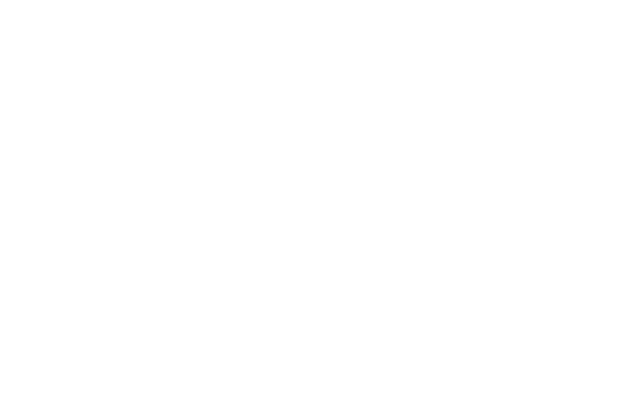
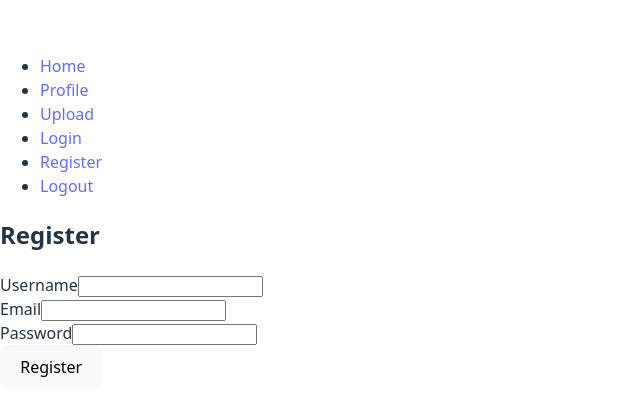
Before and after one commit to taifjalo/Web-sovelluskehitys, a React (Vite) app: page /register in a window 1280 px wide. Before the commit this address had no page. Shown: the part 187-602 px from the top of the page, without its empty margins (0-640 px from the left). Built offline with nearby package versions, Linux system fonts and the light colour scheme.

Commit message:
Login methods and Register methods also Fetching data are seccessfully done with forms.

```diff
--- a/src/App.jsx
+++ b/src/App.jsx
@@ -5,6 +5,7 @@ import Profile from './views/Profile';
 import Upload from './views/Upload';
 import Single from './views/Single';
 import Login from './views/Login';
+import Register from './views/Register';
 import Logout from './views/Logout';
 
 const App = () => (
@@ -16,6 +17,7 @@ const App = () => (
         <Route path="/upload" element={<Upload />} />
         <Route path="/single" element={<Single />} />
         <Route path="/login" element={<Login />} />
+        <Route path="/register" element={<Register />} />
         <Route path="/logout" element={<Logout />} />
       </Route>
     </Routes>
--- a/src/components/Layout.jsx
+++ b/src/components/Layout.jsx
@@ -17,6 +17,9 @@ const Layout = () => (
           <Link to="/login">Login</Link>
         </li>
         <li>
+          <Link to="/register">Register</Link>
+        </li>
+        <li>
           <Link to="/logout">Logout</Link>
         </li>
       </ul>
--- a/src/components/LoginForm.jsx
+++ b/src/components/LoginForm.jsx
@@ -1,16 +1,40 @@
+import React from 'react';
+import useForm from '../hooks/formHooks';
+import {postLogin} from '../hooks/apiHooks';
+
 const LoginForm = () => {
+  const initValues = {
+    username: '',
+    password: '',
+  };
+
+  const {inputs, handleInputChange, handleSubmit} = useForm(
+    doLogin,
+    initValues,
+  );
+
+  async function doLogin() {
+    const result = await postLogin(inputs);
+    console.log('Login result:', result);
+
+    if (result.token) {
+      localStorage.setItem('token', result.token);
+      window.location.href = '/';
+    }
+  }
+
+  console.log(inputs);
+
   return (
-    <>
-      <h1>Login</h1>
-      <form onSubmit={() => {}}>
+    <form onSubmit={handleSubmit}>
       <div>
         <label htmlFor="loginuser">Username</label>
         <input
           name="username"
           type="text"
           id="loginuser"
-            onChange={() => {}}
-            autoComplete="username"
+          onChange={handleInputChange}
+          value={inputs.username}
         />
       </div>
       <div>
@@ -19,13 +43,12 @@ const LoginForm = () => {
           name="password"
           type="password"
           id="loginpassword"
-            onChange={() => {}}
-            autoComplete="current-password"
+          onChange={handleInputChange}
+          value={inputs.password}
         />
       </div>
       <button type="submit">Login</button>
     </form>
-    </>
   );
 };
 
--- a/src/components/RegisterForm.jsx
+++ b/src/components/RegisterForm.jsx
@@ -1,9 +1,64 @@
+import React from 'react';
+import useForm from '../hooks/formHooks';
+import {postRegister} from '../hooks/apiHooks';
+
 const RegisterForm = () => {
+  const initValues = {
+    username: '',
+    password: '',
+    email: '',
+  };
+
+  const {inputs, handleInputChange, handleSubmit} = useForm(
+    doRegister,
+    initValues,
+  );
+
+  async function doRegister() {
+    const result = await postRegister(inputs);
+    console.log(result);
+
+    if (result.id) {
+      alert('Registration successful! Please log in.');
+      window.location.href = '/login';
+    }
+  }
+
   return (
-    <div>
-      <h2>RegisterForm Page</h2>
-      <p>You have been Form.</p>
-    </div>
+    <form onSubmit={handleSubmit}>
+      <div>
+        <label htmlFor="registeruser">Username</label>
+        <input
+          name="username"
+          type="text"
+          id="registeruser"
+          onChange={handleInputChange}
+          value={inputs.username}
+        />
+      </div>
+      <div>
+        <label htmlFor="registeremail">Email</label>
+        <input
+          name="email"
+          type="email"
+          id="registeremail"
+          onChange={handleInputChange}
+          value={inputs.email}
+        />
+      </div>
+      <div>
+        <label htmlFor="registerpassword">Password</label>
+        <input
+          name="password"
+          type="password"
+          id="registerpassword"
+          onChange={handleInputChange}
+          value={inputs.password}
+        />
+      </div>
+      <button type="submit">Register</button>
+    </form>
   );
 };
+
 export default RegisterForm;
--- a/src/hooks/apiHooks.js
+++ b/src/hooks/apiHooks.js
@@ -1,7 +1,6 @@
 import {useState, useEffect} from 'react';
 import {fetchData} from '../utils/fetchData';
 
-// TODO: add necessary imports
 const useMedia = () => {
   const [mediaArray, setMediaArray] = useState([]);
 
@@ -33,4 +32,37 @@ const useMedia = () => {
   return {mediaArray};
 };
 
-export {useMedia};
+const postLogin = async (inputs) => {
+  const fetchOptions = {
+    method: 'POST',
+    headers: {
+      'Content-Type': 'application/json',
+    },
+    body: JSON.stringify(inputs),
+  };
+
+  const loginResult = await fetchData(
+    import.meta.env.VITE_AUTH_API + '/auth/login',
+    fetchOptions,
+  );
+  return loginResult;
+};
+
+const postRegister = async (inputs) => {
+  const fetchOptions = {
+    method: 'POST',
+    headers: {
+      'Content-Type': 'application/json',
+    },
+    body: JSON.stringify(inputs),
+  };
+
+  const registerResult = await fetchData(
+    import.meta.env.VITE_AUTH_API + '/users',
+    fetchOptions,
+  );
+  return registerResult;
+};
+
+// تصدير الدوال بشكل صحيح
+export {useMedia, postLogin, postRegister};
--- a/src/hooks/formHooks.js
+++ b/src/hooks/formHooks.js
@@ -12,7 +12,6 @@ const useForm = (callback, initState) => {
 
   const handleInputChange = (event) => {
     event.persist();
-    console.log(event.target.name, event.target.value);
     setInputs((inputs) => ({
       ...inputs,
       [event.target.name]: event.target.value,
--- a/src/views/Login.jsx
+++ b/src/views/Login.jsx
@@ -1,13 +1,12 @@
 import React from 'react';
 import LoginForm from '../components/LoginForm';
-import RegisterForm from '../components/RegisterForm';
 
 const Login = () => {
   return (
-    <>
+    <div>
+      <h2>Login</h2>
       <LoginForm />
-      <RegisterForm />
-    </>
+    </div>
   );
 };
 
--- a/src/views/Logout.jsx
+++ b/src/views/Logout.jsx
@@ -1,8 +1,16 @@
+import React from 'react';
+
 const Logout = () => {
+  // Handle logout logic (clearing the token or user data)
+  const handleLogout = () => {
+    localStorage.removeItem('token');
+    window.location.href = '/';
+  };
+
   return (
     <div>
-      <h2>Logout Page</h2>
-      <p>You have been logged out.</p>
+      <h2>Logout</h2>
+      <button onClick={handleLogout}>Logout</button>
     </div>
   );
 };
--- /dev/null
+++ b/src/views/Register.jsx
@@ -0,0 +1,13 @@
+import React from 'react';
+import RegisterForm from '../components/RegisterForm';
+
+const Register = () => {
+  return (
+    <>
+      <h2>{'Register'}</h2>
+      {<RegisterForm />}
+    </>
+  );
+};
+
+export default Register;
```
Lines whose indentation alone changed are shown as unchanged.
